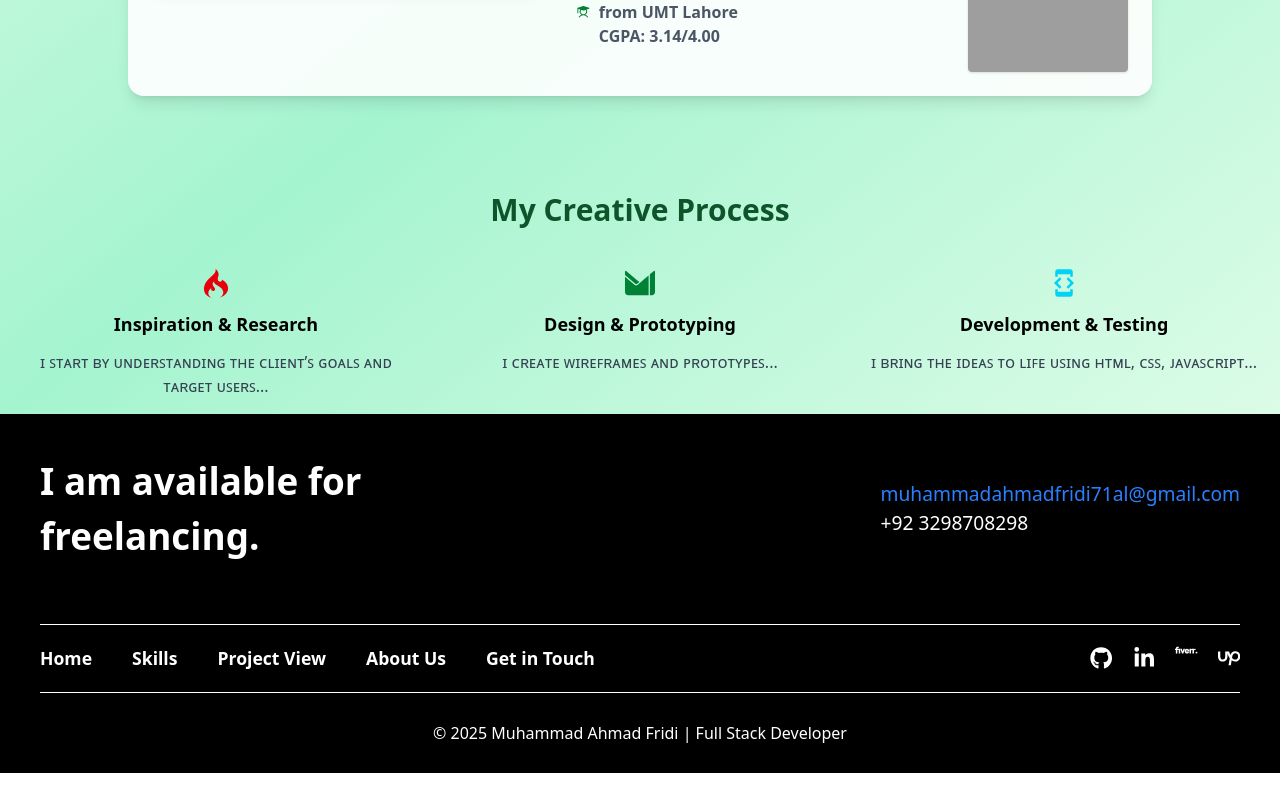
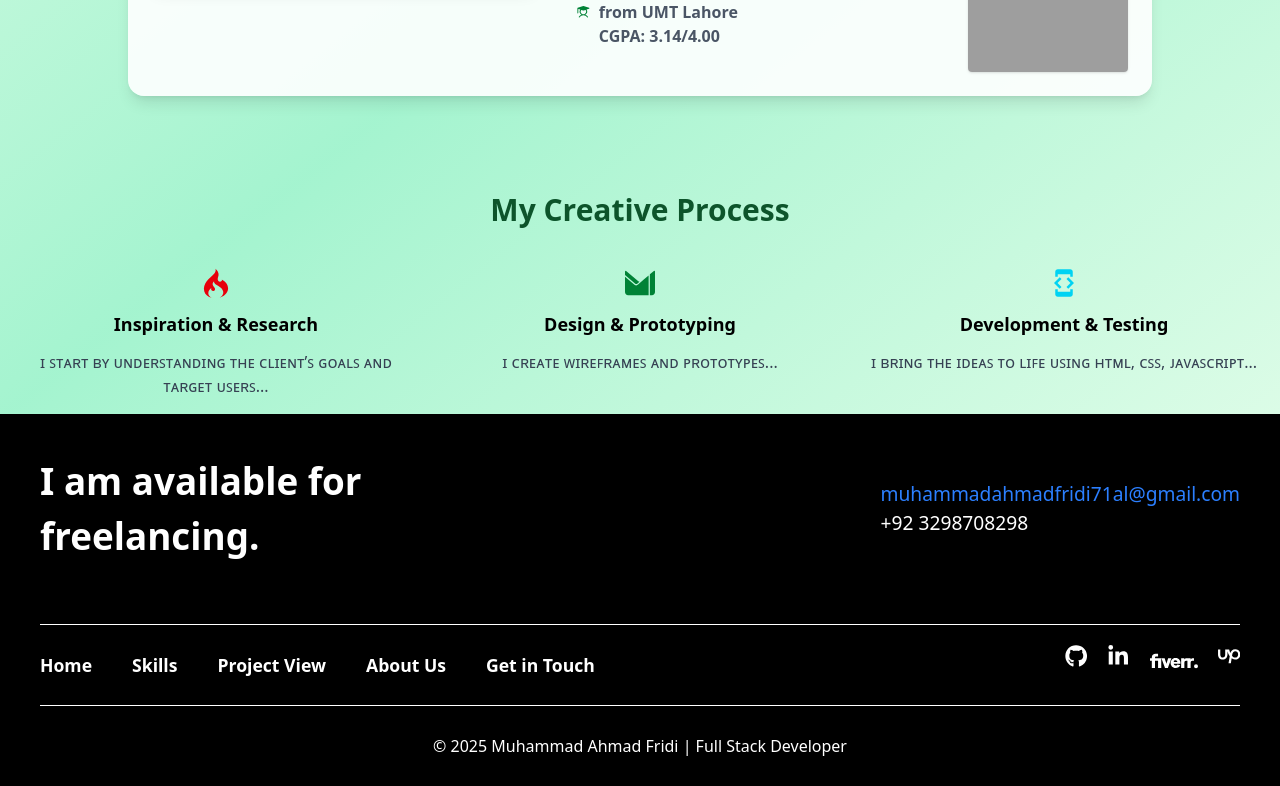
Before and after one commit to Ahmad-WebOfficial/Portfolio-Ahmad, a React (Vite) app: page /about in a window 1280 px wide. Shown: the part 660-1446 px from the top of the page. Built offline with nearby package versions, Linux system fonts and the light colour scheme; grey boxes are pictures that could not be loaded.

Commit message:
Update Foter.jsx

```diff
--- a/src/components/Foter.jsx
+++ b/src/components/Foter.jsx
@@ -84,7 +84,7 @@ const Footer = () => {
               target="_blank"
               rel="noopener noreferrer"
             >
-              <SiFiverr  className=" -mt-2  text-[1.3rem] md:text-[1.4rem]" />
+              <SiFiverr  className=" -mt-2  text-5xl" />
             </a>
           <a
               href="https://www.upwork.com/nx/find-work/best-matches"
```
